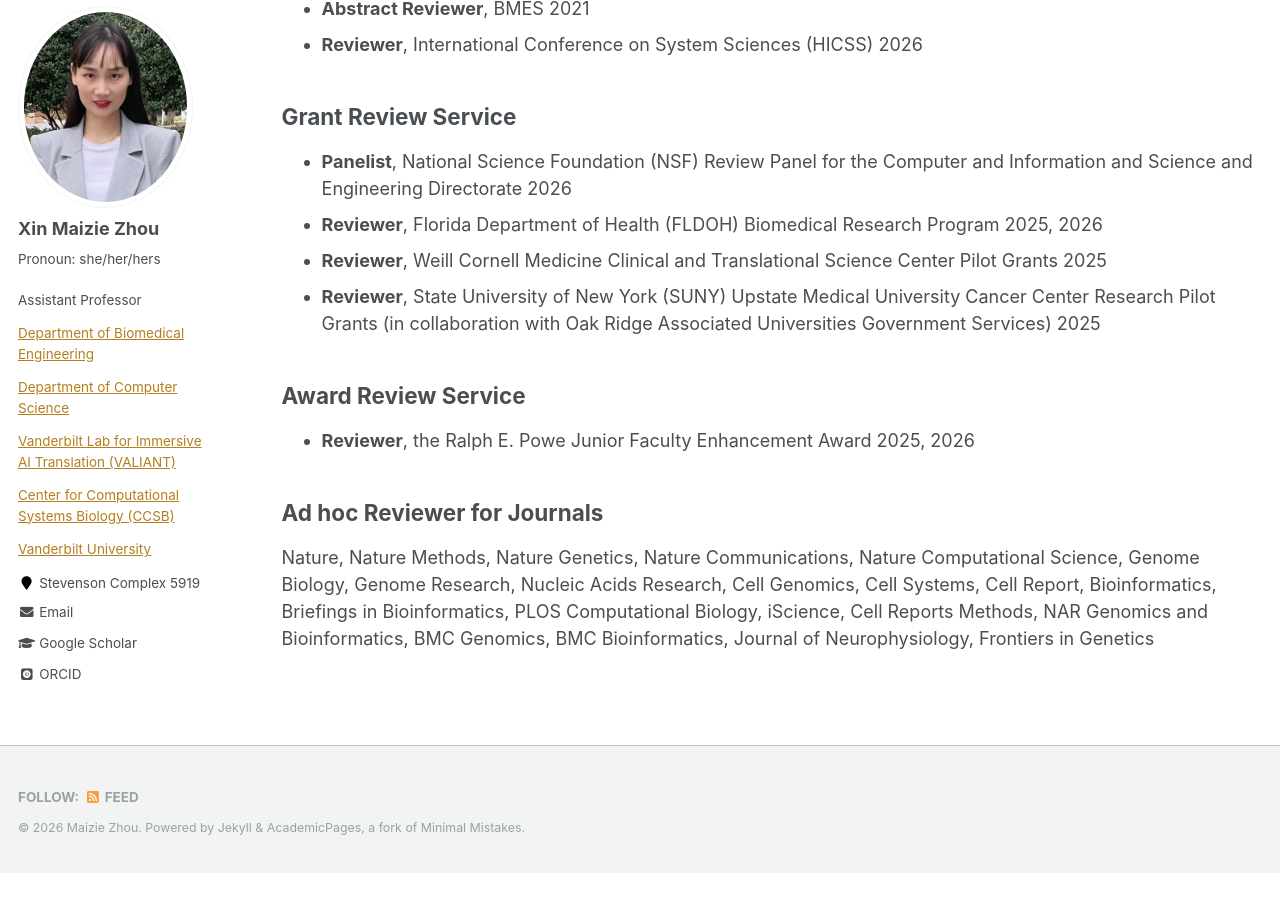
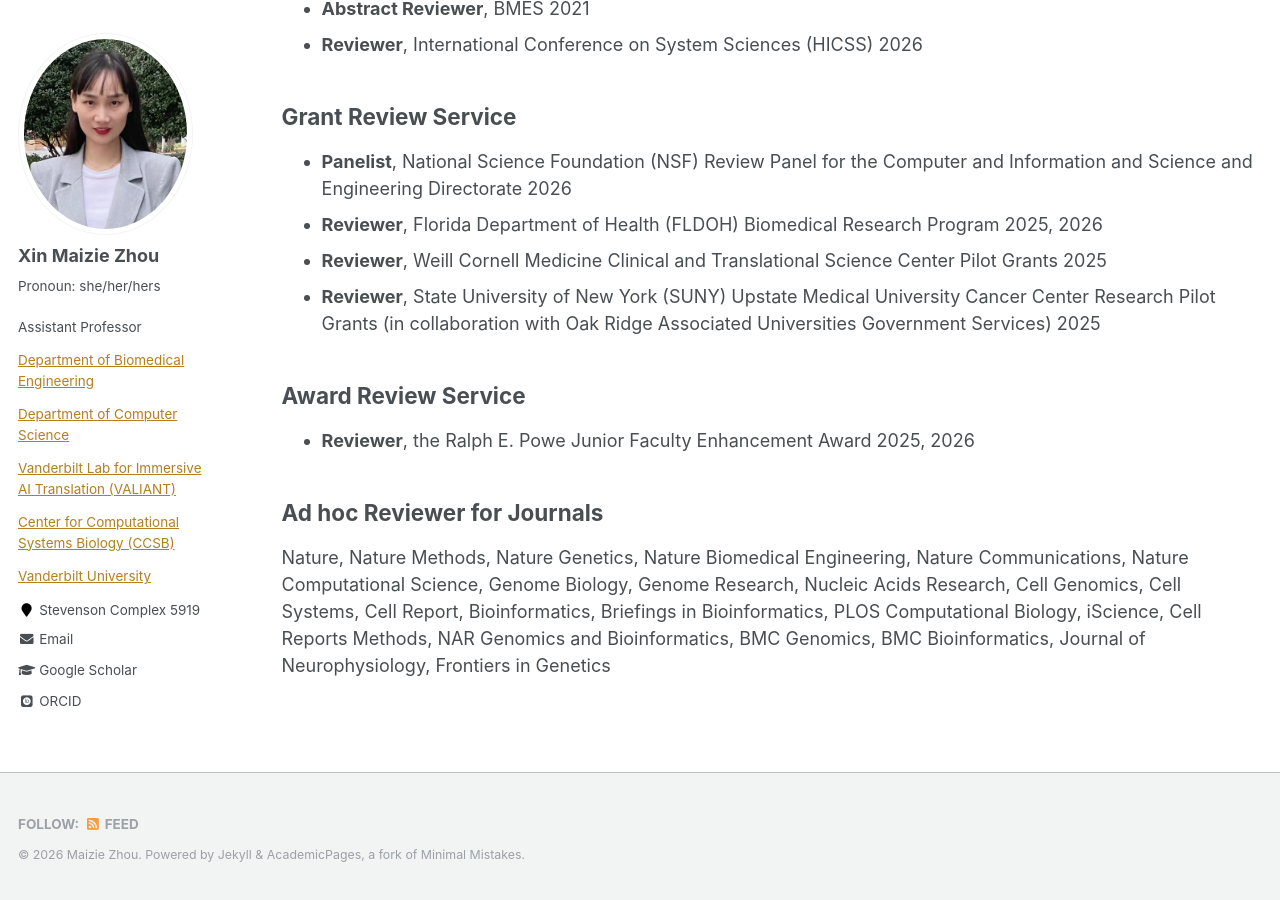
Before and after one commit to maiziezhoulab/Maiziezhoulab.github.io, a Jekyll site: the page built from _pages/TeachingService.md, in a window 1280 px wide and 900 px high, scrolled down 1657 px. Built offline with Jekyll 4.4.1, drawn with Linux system fonts in a browser that asks for light colours; some web fonts are replaced; before the commit the page ends 2530 px from its top, so only the background shows below that.

Commit message:
Update TeachingService.md

```diff
--- a/_pages/TeachingService.md
+++ b/_pages/TeachingService.md
@@ -63,4 +63,4 @@ author_profile: true
 
 ## Ad hoc Reviewer for Journals
 
-Nature, Nature Methods, Nature Genetics, Nature Communications, Nature Computational Science, Genome Biology, Genome Research, Nucleic Acids Research, Cell Genomics, Cell Systems, Cell Report, Bioinformatics, Briefings in Bioinformatics, PLOS Computational Biology, iScience, Cell Reports Methods, NAR Genomics and Bioinformatics, BMC Genomics, BMC Bioinformatics, Journal of Neurophysiology, Frontiers in Genetics
+Nature, Nature Methods, Nature Genetics, Nature Biomedical Engineering, Nature Communications, Nature Computational Science, Genome Biology, Genome Research, Nucleic Acids Research, Cell Genomics, Cell Systems, Cell Report, Bioinformatics, Briefings in Bioinformatics, PLOS Computational Biology, iScience, Cell Reports Methods, NAR Genomics and Bioinformatics, BMC Genomics, BMC Bioinformatics, Journal of Neurophysiology, Frontiers in Genetics
```
